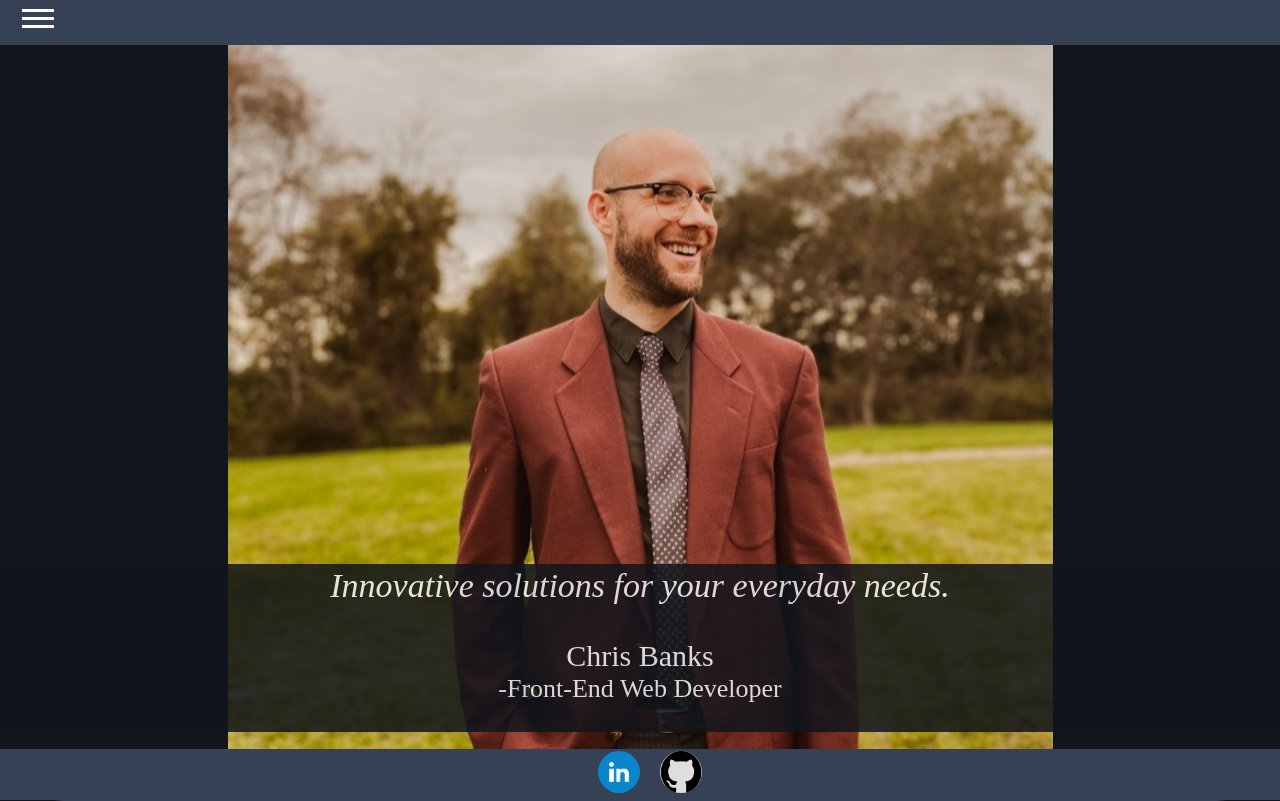
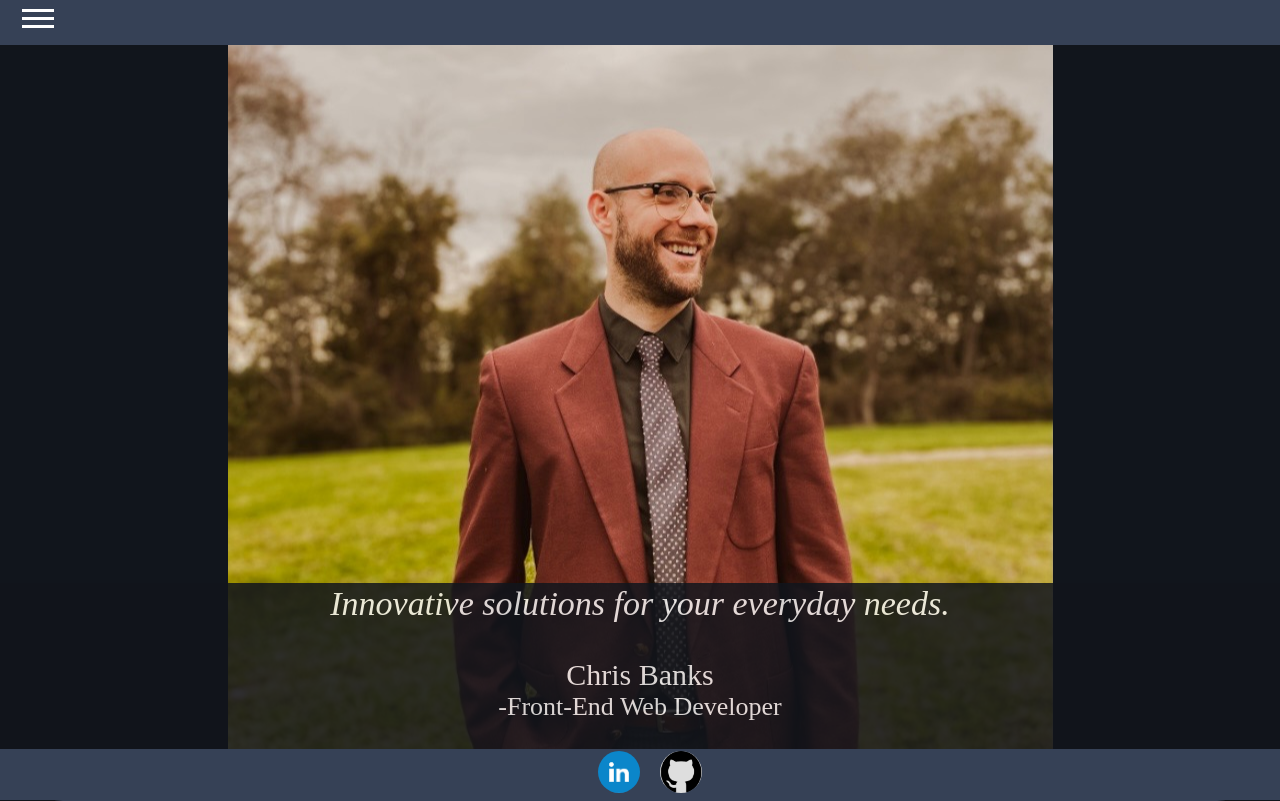
Before and after one commit to banksjazz87/portfolio-page, a website: page index.html in a window 1280 px wide. Shown: the top 801 px of the page. Drawn offline with Linux system fonts and the light colour scheme.

Commit message:
chore: I think I finally fixed the style issue

```diff
--- a/assets/styles/index/index.css
+++ b/assets/styles/index/index.css
@@ -81,7 +81,7 @@ navbar {
     justify-items: flex-start;
     justify-content: space-evenly;
     align-content: center;*/
-    align-content: center;
+    align-items: flex-end;
     justify-content: center;
     color: whitesmoke;
     height: 100vh;
@@ -99,13 +99,13 @@ navbar {
     flex-direction: row;
     align-items: center;
     justify-content: center;
-    margin-top: 62vh;
-    /*margin-bottom: 10vh;*/
+    /*margin-top: 62vh;*/
+    margin-bottom: 2.5em;
     background-color: #11151c;
     opacity: .85;
     width: 100vw;
     padding: 2px;
-    position: relative;
+    /*position: relative;*/
     /* margin-bottom: 6.7em;*/
     /*margin-bottom: 3.3em;*/
     /* line-height: 5px;*/
```
